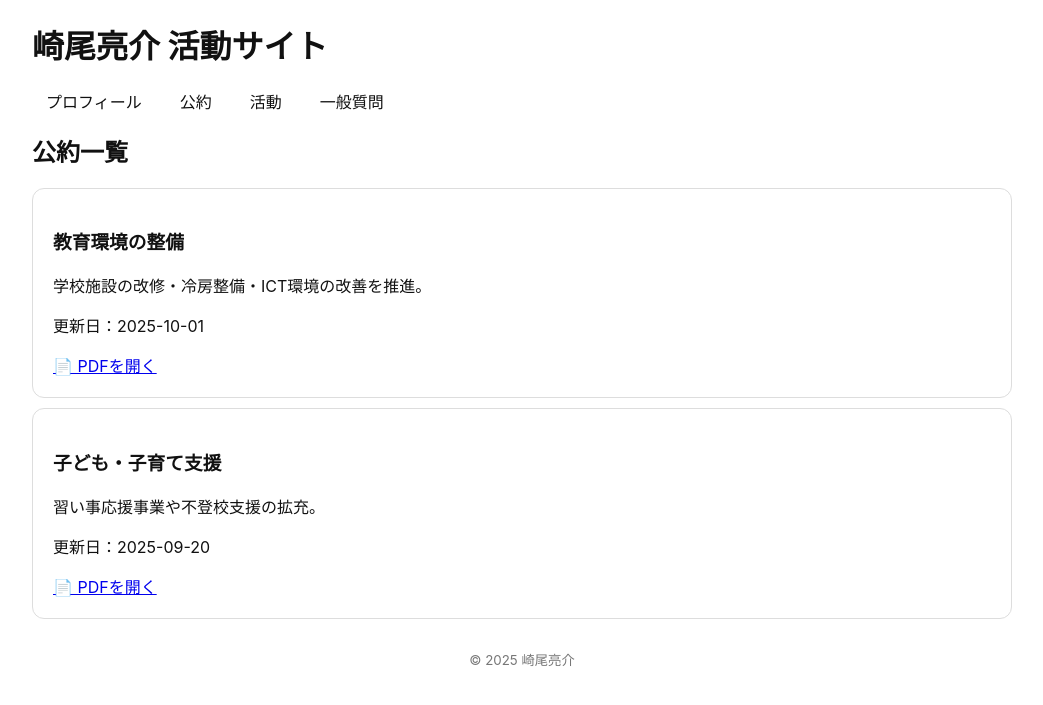
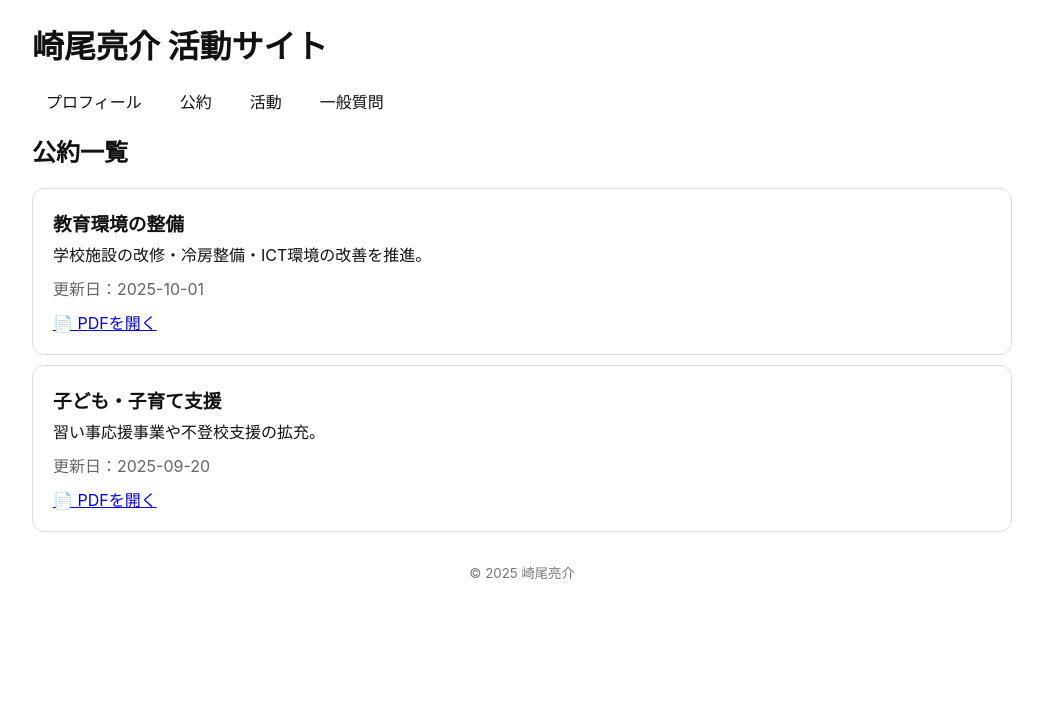
Before and after one commit to sakioryousuke-eng/activity-site, a Jekyll site: the page built from pages/promise.html, in a window 1280 px wide. Shown: the top 705 px of the page, without its empty margins (118-1161 px from the left). Built offline with Jekyll 4.4.1, drawn with Linux system fonts in a browser that asks for light colours.

Commit message:
Update promise.html

```diff
--- a/pages/promise.html
+++ b/pages/promise.html
@@ -4,13 +4,59 @@ title: 公約一覧
 ---
 
 <h2>公約一覧</h2>
-{% for item in site.data.promises %}
-<div class="card">
-  <h3>{{ item.title }}</h3>
-  <p>{{ item.detail }}</p>
-  <p>更新日：{{ item.last_update }}</p>
-  {% if item.pdf %}
-  <a href="#" data-pdf="{{ item.pdf | relative_url }}">📄 PDFを開く</a>
-  {% endif %}
-</div>
-{% endfor %}
+
+{%- comment -%}
+YAML 互換対応：
+A) _data/promises.yml が
+   - title: ...
+   - detail: ...
+   の「配列直置き」の場合 → site.data.promises（配列）
+B) _data/promises.yml が
+   promises:
+     - title: ...
+       detail: ...
+   の場合 → site.data.promises.promises（配列）
+{%- endcomment -%}
+
+{%- assign raw = site.data.promises -%}
+{%- if raw and raw.size > 0 and raw.first -%}
+  {%- assign items = raw -%}
+{%- elsif raw.promises -%}
+  {%- assign items = raw.promises -%}
+{%- else -%}
+  {%- assign items = empty -%}
+{%- endif -%}
+
+{%- if items and items.size > 0 -%}
+  {%- for item in items -%}
+    <div class="card">
+      <h3 style="margin:0 0 6px 0;">{{ item.title }}</h3>
+      {%- if item.status -%}
+        <p style="margin:0 0 6px 0; color:#555;">進捗：{{ item.status }}</p>
+      {%- endif -%}
+      {%- if item.detail -%}
+        <p style="margin:6px 0 10px 0;">{{ item.detail }}</p>
+      {%- endif -%}
+      <p style="margin:0; color:#666;">
+        更新日：
+        {%- if item.last_update -%}
+          {{ item.last_update }}
+        {%- else -%}
+          不明
+        {%- endif -%}
+      </p>
+
+      {%- if item.pdf -%}
+        <p style="margin:10px 0 0 0;">
+          <a href="#" data-pdf="{{ item.pdf | relative_url }}">📄 PDFを開く</a>
+        </p>
+      {%- endif -%}
+    </div>
+  {%- endfor -%}
+{%- else -%}
+  <div class="card">
+    <p style="margin:0;">公約データが見つかりませんでした。<br>
+    `_data/promises.yml` の形式が
+    <code>promises: [ ... ]</code> か、配列直置き（<code>- title: ...</code>）かをご確認ください。</p>
+  </div>
+{%- endif -%}
```
